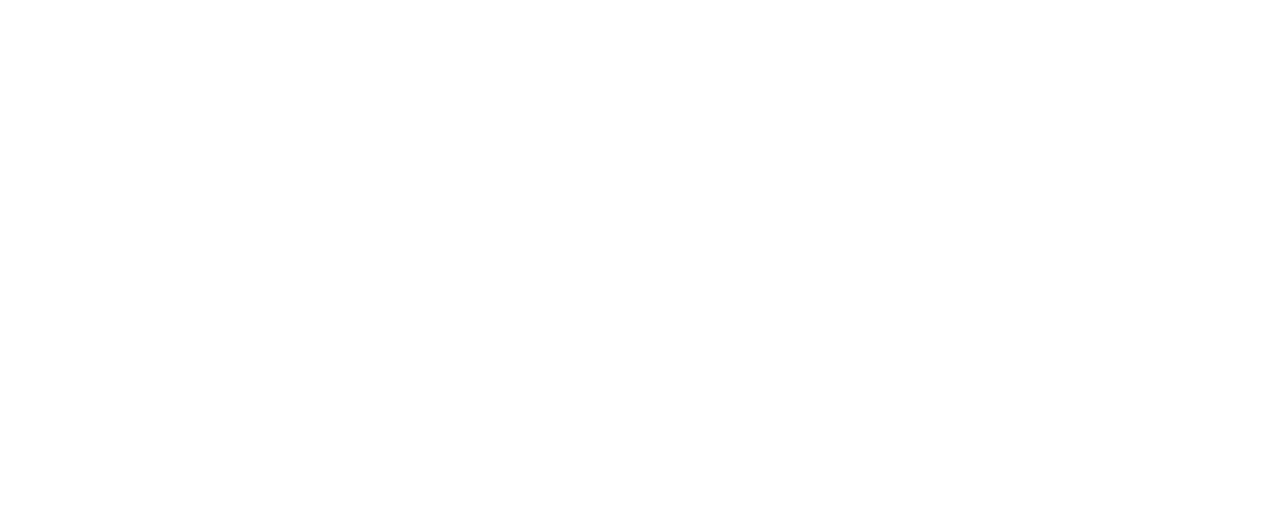
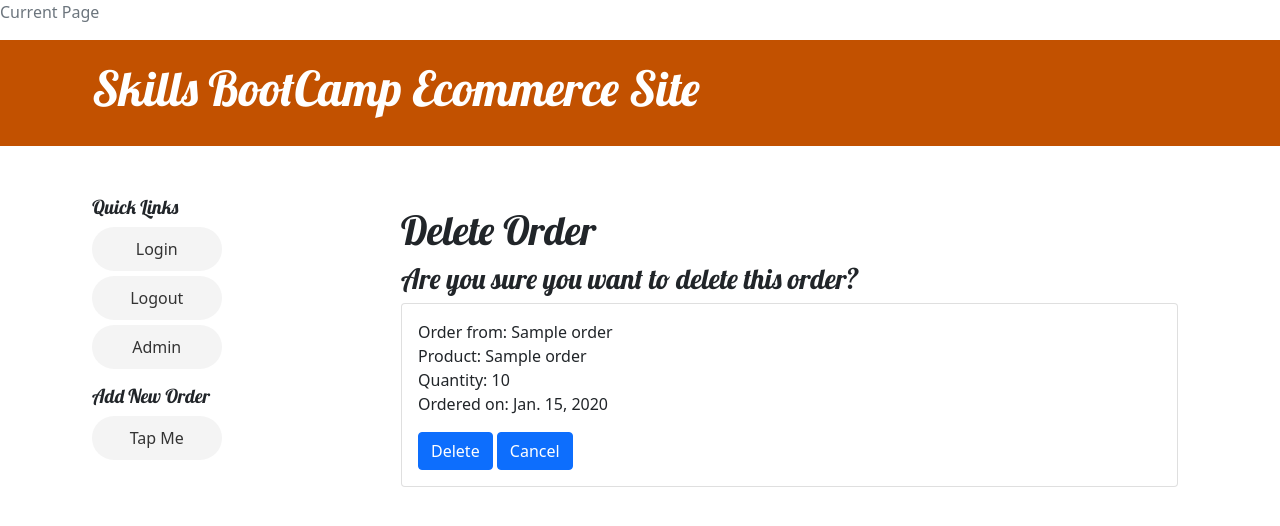
Before and after one commit to Bracej97/week8-challenge, a Django app: page /order/delete/1/ in a window 1280 px wide. Before the commit the part shown is empty. Shown: the top 526 px of the page. Run offline with Django 4.2, Linux system fonts and the light colour scheme; tables that the repository leaves empty hold one stand-in row (values such as "Sample post").

Commit message:
Formatting on main order list, edit form and delete page

```diff
--- a/ecommerce_app/templates/ecommerce_app/order_confirm_delete.html
+++ b/ecommerce_app/templates/ecommerce_app/order_confirm_delete.html
@@ -0,0 +1,23 @@
+{% extends 'ecommerce_app/base.html' %}
+
+{% block title %}Delete Order{% endblock %}
+
+{% block content %}
+<h1>Delete Order</h1>
+<form method="post">
+    {% csrf_token %}
+    <h3>Are you sure you want to delete this order?</h3>
+    <div class="card">
+        <div class="card-body">
+            <p>
+                Order from: {{ order.customer_name }}<br>
+                Product: {{ order.product_name }}<br>
+                Quantity: {{ order.quantity }}<br>
+                Ordered on: {{ order.order_date}}
+            </p>
+            <button class="btn btn-primary" type="submit">Delete</button>
+            </form>
+            <a href="{% url 'order_list' %}" class="btn btn-primary">Cancel</a>
+        </div>
+    </div>
+{% endblock %}
--- a/ecommerce_app/templates/ecommerce_app/order_form.html
+++ b/ecommerce_app/templates/ecommerce_app/order_form.html
@@ -5,9 +5,13 @@
 {% block content %}
 <h1>{% if form.instance.id %}Edit Order{% else %}Create New Order{% endif %}</h1>
     <form method="post">
+        <div class="card">
+                <div class="card-body">
                     {% csrf_token %}
                     {{ form.as_p }}
                         <button class="btn btn-primary" type="submit">Save</button>
                 </form>
                 <a href="{% url 'order_list' %}" class="btn btn-primary">Cancel</a>
+            </div>
+        </div>
 {% endblock %}
--- a/ecommerce_app/templates/ecommerce_app/order_list.html
+++ b/ecommerce_app/templates/ecommerce_app/order_list.html
@@ -18,7 +18,13 @@
                         <h5 class="card-title" data-bs-toggle="tooltip" title="Click to edit">
                             {{ order.customer_name }}
                         </h5>
+                        <p>
+                            Product: {{ order.product_name }}<br>
+                            Quantity: {{ order.quantity }}<br>
+                            Ordered on: {{ order.order_date}}
+                        </p>
                         <a href="{% url 'order_edit' order.pk %}" class="btn btn-primary">Edit</a>
+                        <a href="{% url 'order_delete' order.pk %}" class="btn btn-primary">Delete</a>
                     </div>
                 </div>
             </div>
```
Lines whose indentation alone changed are shown as unchanged.
